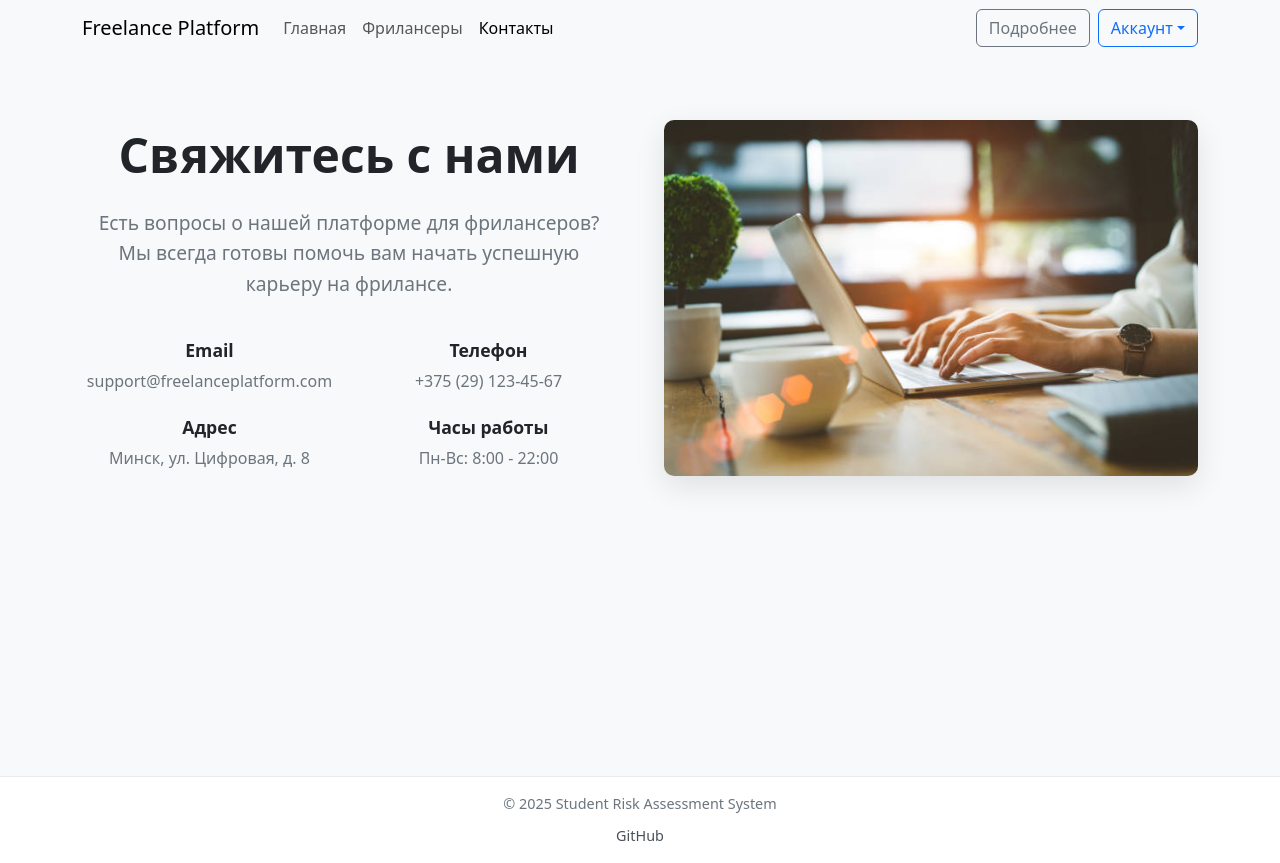
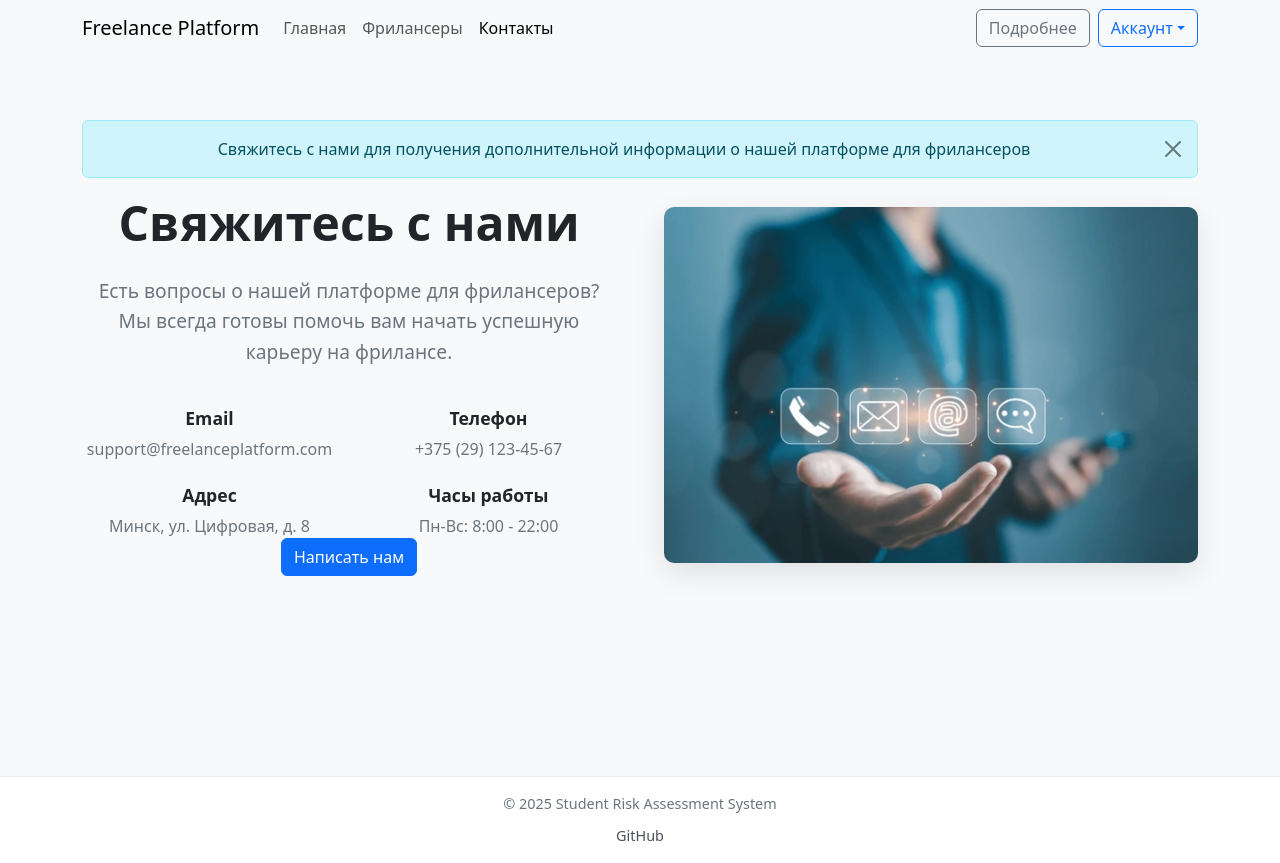
Before and after one commit to SavichArtem/React_labs, a React (Create React App) app: page /contact in a window 1280 px wide. Built offline with nearby package versions, Linux system fonts and the light colour scheme.

Commit message:
feat: add BootstrapAlert component

```diff
--- /dev/null
+++ b/src/components/Bootstrap/BootstrapAlert.jsx
@@ -0,0 +1,10 @@
+export const BootstrapAlert = ({ children, variant = 'primary', dismissible = false }) => {
+  return (
+    <div className={`alert alert-${variant} ${dismissible ? 'alert-dismissible' : ''}`}>
+      {children}
+      {dismissible && (
+        <button type="button" className="btn-close" data-bs-dismiss="alert"></button>
+      )}
+    </div>
+  );
+};
--- a/src/components/ContactSection/ContactSection.jsx
+++ b/src/components/ContactSection/ContactSection.jsx
@@ -1,9 +1,16 @@
+import React from 'react';
+import { BootstrapAlert } from '../Bootstrap/BootstrapAlert';
+import { BootstrapButton } from '../Bootstrap/BootstrapButton';
 import '../ContactSection/ContactSection.css';
 
 export function ContactSection() {
   return (
     <section className="contact_section">
       <div className="container">
+        <BootstrapAlert variant="info" dismissible>
+          Свяжитесь с нами для получения дополнительной информации о нашей платформе для фрилансеров
+        </BootstrapAlert>
+
         <div className="contact_content">
           <div className="contact_text">
             <h1 className="contact_title">Свяжитесь с нами</h1>
@@ -29,9 +36,12 @@ export function ContactSection() {
                 <p>Пн-Вс: 8:00 - 22:00</p>
               </div>
             </div>
+            <BootstrapButton variant="primary">
+              Написать нам
+            </BootstrapButton>
           </div>
           <div className="contact_image">
-            <img src='freelanceContact.jpg' alt="Контакты фриланс" className="contact_img"/>
+            <img src='contact.webp' alt="Контакты" className="contact_img"/>
           </div>
         </div>
       </div>
```
